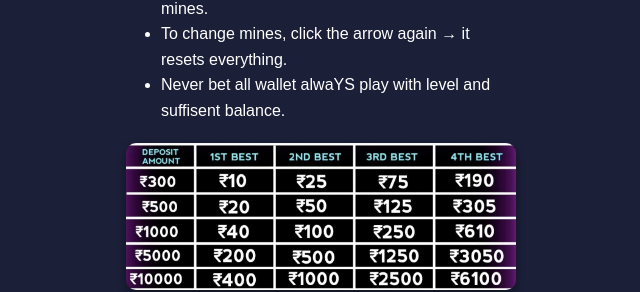
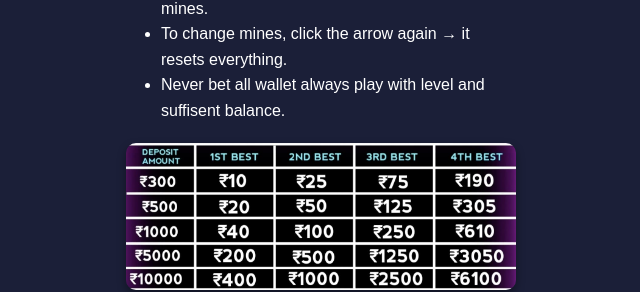
Before and after one commit to S2817251/MinesPrediction, a plain HTML site: page howtouse.html in a window 1280 px wide. Shown: the part 344-636 px from the top of the page, 319-959 px from the left. Drawn offline with Linux system fonts and the light colour scheme.

Commit message:
Update howtouse.html

```diff
--- a/howtouse.html
+++ b/howtouse.html
@@ -60,7 +60,7 @@
       <li>If your 1st bet loss then follow same prediction with 2nd level then 3rd and 4th.</li>
       <li>Use <b>NEXT</b> to continue playing with the same mines.</li>
       <li>To change mines, click the arrow again → it resets everything.</li>
-      <li>Never bet all wallet alwaYS play with level and suffisent balance.</li>
+      <li>Never bet all wallet always play with level and suffisent balance.</li>
     </ul>
 
     <div class="image-box">
```
